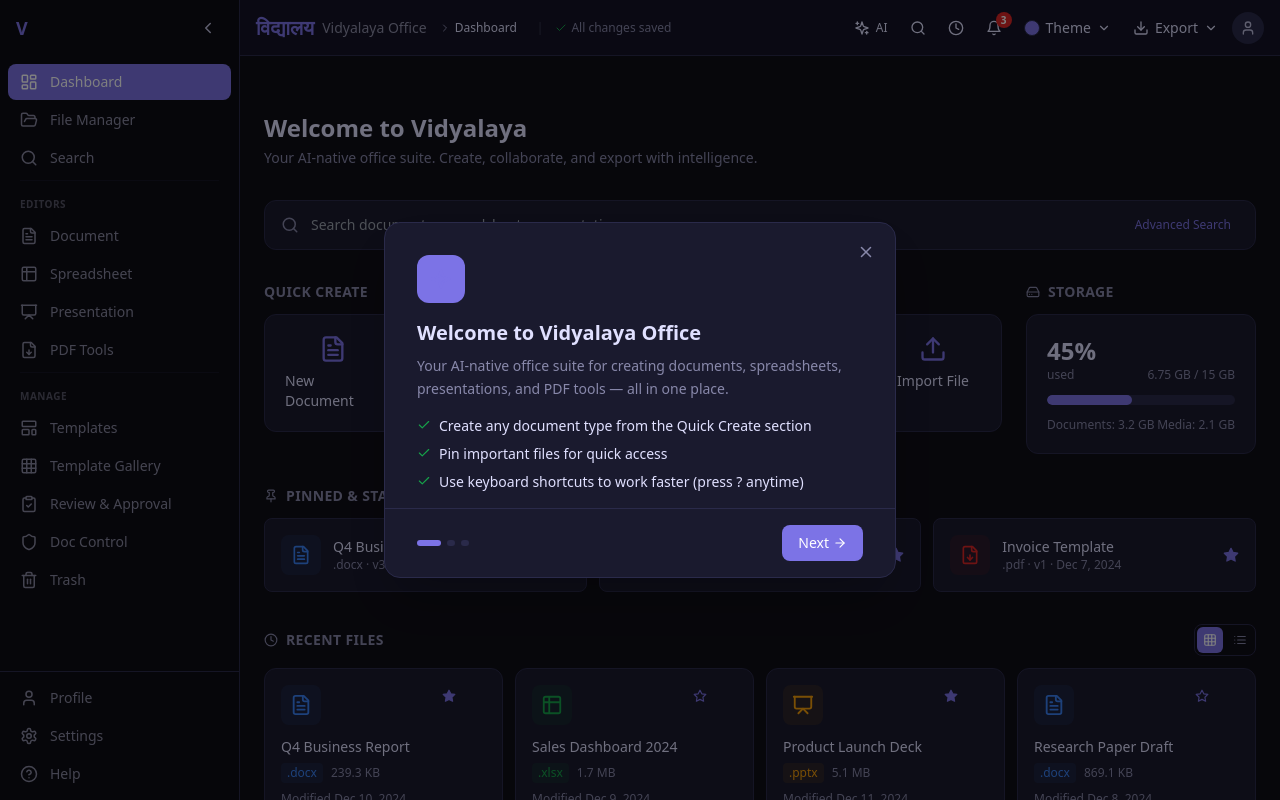
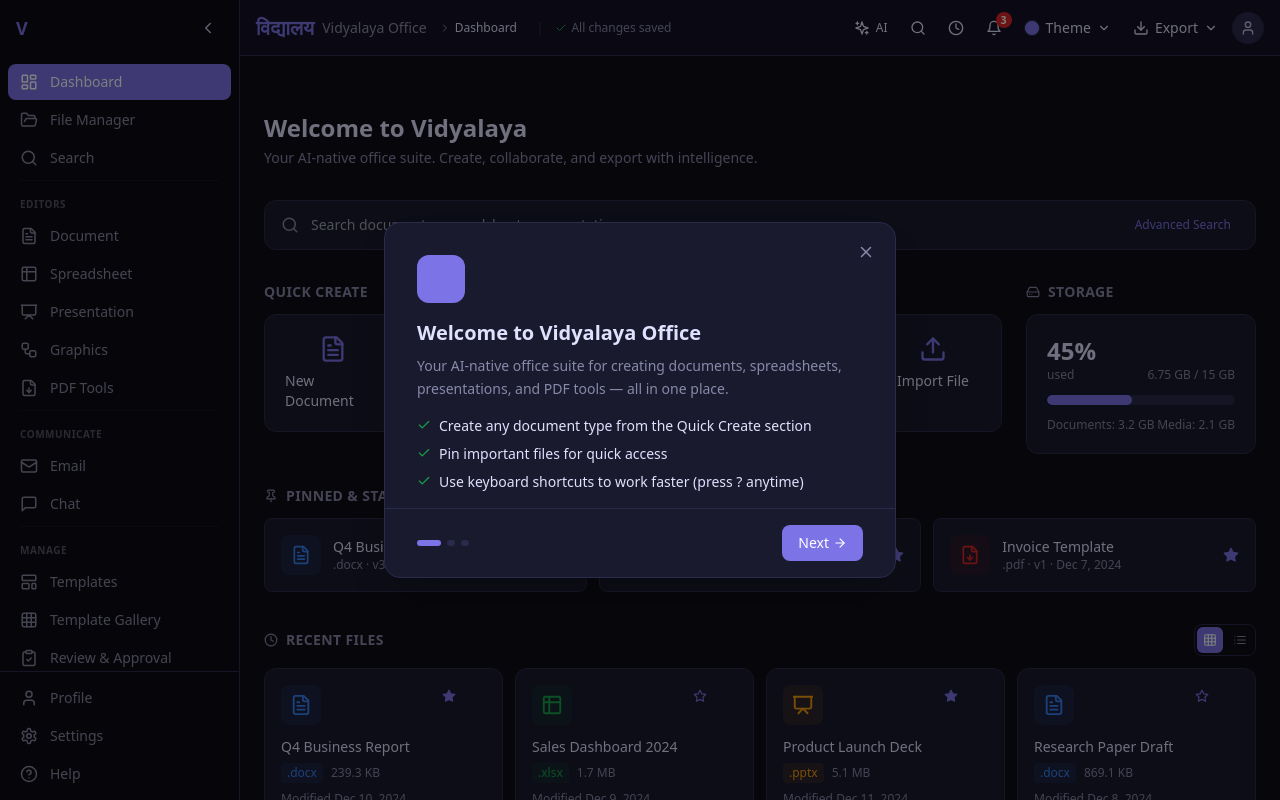
Before and after one commit to ganeshgowri-ASA/vidyalaya-office, a Next.js app: page / in a window 1280 px wide. Built offline with nearby package versions, Linux system fonts and the light colour scheme.

Commit message:
feat: add Graphics, Email, Chat to sidebar navigation

```diff
--- a/src/components/layout/sidebar.tsx
+++ b/src/components/layout/sidebar.tsx
@@ -1,5 +1,4 @@
 "use client";
-
 import Link from "next/link";
 import { usePathname } from "next/navigation";
 import {
@@ -20,6 +19,9 @@
   Grid3X3,
   User,
   HelpCircle,
+  Workflow,
+  Mail,
+  MessageSquare,
 } from "lucide-react";
 import { useAppStore } from "@/store/app-store";
 import { cn } from "@/lib/utils";
@@ -34,7 +36,13 @@
   { label: "Document", href: "/document", icon: FileText },
   { label: "Spreadsheet", href: "/spreadsheet", icon: Table2 },
   { label: "Presentation", href: "/presentation", icon: Presentation },
+  { label: "Graphics", href: "/graphics", icon: Workflow },
   { label: "PDF Tools", href: "/pdf", icon: FileDown },
+];
+
+const communicateNav = [
+  { label: "Email", href: "/email", icon: Mail },
+  { label: "Chat", href: "/chat", icon: MessageSquare },
 ];
 
 const manageNav = [
@@ -150,6 +158,8 @@
           {sidebarOpen && <div className="mx-3 my-2 border-t" style={{ borderColor: "var(--border)", opacity: 0.3 }} />}
           <NavSection label="Editors" items={editorNav} pathname={pathname} sidebarOpen={sidebarOpen} />
           {sidebarOpen && <div className="mx-3 my-2 border-t" style={{ borderColor: "var(--border)", opacity: 0.3 }} />}
+          <NavSection label="Communicate" items={communicateNav} pathname={pathname} sidebarOpen={sidebarOpen} />
+          {sidebarOpen && <div className="mx-3 my-2 border-t" style={{ borderColor: "var(--border)", opacity: 0.3 }} />}
           <NavSection label="Manage" items={manageNav} pathname={pathname} sidebarOpen={sidebarOpen} />
         </nav>
 
```
